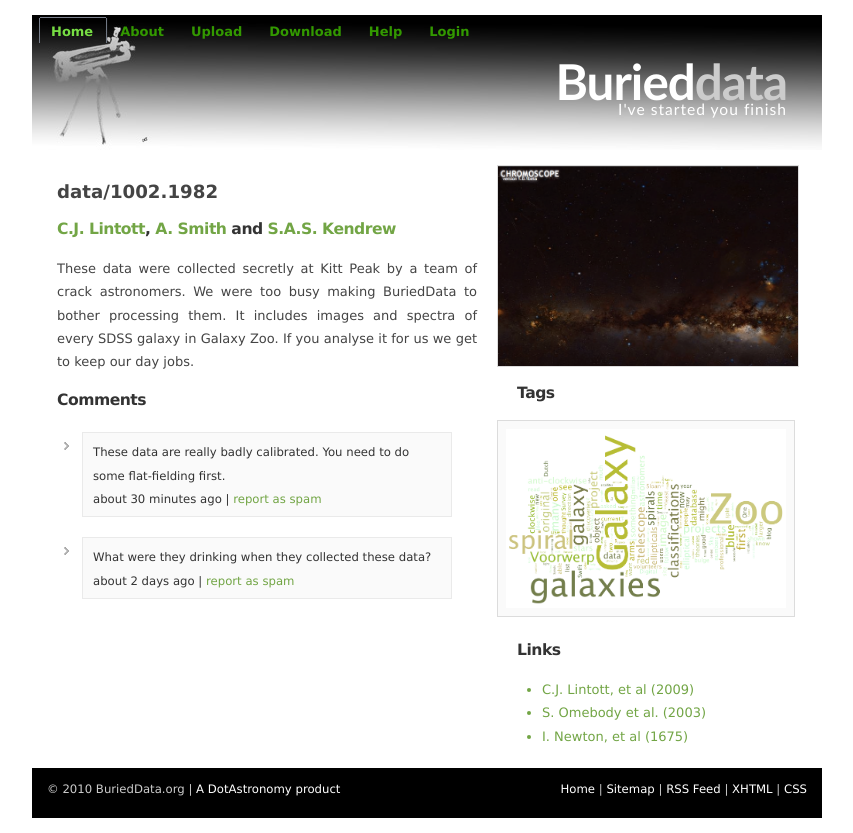
After one commit to dotAstronomy/Buried-Data, a PHP site: page /1002.1982.php in a window 1280 px wide. The commit adds this page. Shown: the whole page, without its empty margins (213-1066 px from the left). Run offline with PHP 8.4, Linux system fonts and the light colour scheme.

Commit message:
Added more web page files. See for example 1002.1982.php which shows how a data page could look. Tags and chromoscope embed are not yet there. And the tags are not supposed to be a tag cloud but I put it there because it's pretty.

```diff
--- /dev/null
+++ b/templates/1002.1982.php
@@ -0,0 +1,118 @@
+<!DOCTYPE html PUBLIC "-//W3C//DTD XHTML 1.0 Strict//EN" "http://www.w3.org/TR/xhtml1/DTD/xhtml1-strict.dtd">
+
+<html xmlns="http://www.w3.org/1999/xhtml" xml:lang="en" lang="en">
+
+<head>
+
+<title>Buried Data</title>
+
+<meta http-equiv="content-type" content="application/xhtml+xml; charset=UTF-8" />
+<meta name="author" content="Erwin Aligam - styleshout.com" />
+<meta name="description" content="Astronomical Graveyoard" />
+<meta name="keywords" content="keywords, here" />
+<meta name="robots" content="index, follow, noarchive" />
+<meta name="googlebot" content="noarchive" />
+<link rel="stylesheet" type="text/css" media="screen" href="burieddata.css" />
+
+<script type="text/javascript">
+
+function printTagCloud($tags) {
+        // $tags is the array
+
+        arsort($tags);
+
+        $max_size = 32; // max font size in pixels
+        $min_size = 12; // min font size in pixels
+
+        // largest and smallest array values
+        $max_qty = max(array_values($tags));
+        $min_qty = min(array_values($tags));
+
+        // find the range of values
+        $spread = $max_qty - $min_qty;
+        if ($spread == 0) { // we don't want to divide by zero
+                $spread = 1;
+        }
+
+        // set the font-size increment
+        $step = ($max_size - $min_size) / ($spread);
+
+        // loop through the tag array
+        foreach ($tags as $key => $value) {
+                // calculate font-size
+                // find the $value in excess of $min_qty
+                // multiply by the font-size increment ($size)
+                // and add the $min_size set above
+                $size = round($min_size + (($value - $min_qty) * $step));
+
+                echo '<a href="#" style="font-size: ' . $size . 'px"
+title="' . $value . ' things tagged with ' . $key . '">' . $key . '</a> ';
+        }
+}
+
+
+</script>
+
+</head>
+
+<body>
+<!-- wrap starts here -->
+<div id="wrap">
+
+<?php
+
+include("header.php");
+
+?>
+
+
+<!-- content-wrap starts here -->
+	  <div id="content-wrap">
+
+		<div id="left">
+
+		<h1>data/1002.1982</h1>
+
+
+			<h3><a href="">C.J. Lintott</a>, <a href="">A. Smith</a> and <a href="">S.A.S. Kendrew</a></h3>
+
+			<p>These data were collected secretly at Kitt Peak by a team of crack astronomers. We were too busy making BuriedData to bother processing them. It includes images and spectra of every SDSS galaxy in Galaxy Zoo. If you analyse it for us we get to keep our day jobs.</p>
+
+			<div id="comments">
+			<h3>Comments</h3>
+				<ul>
+				<li class="comments">These data are really badly calibrated. You need to do some flat-fielding first.<div class="commenttools">about 30 minutes ago | <a href="">report as spam</a></div></li>
+				<li class="comments">What were they drinking when they collected these data?<div class="commenttools">about 2 days ago | <a href="">report as spam</a></div></li>
+				</ul>
+			</div>
+
+		</div>
+
+  		<div id="right">
+
+			<div id="chromoscopeholder">
+				<img class="chromoscope" src="images/chromoscope.png" width="500">
+			</div>
+
+		<div id="tags">
+			<h3>Tags</h3>
+			<a href="http://www.wordle.net/show/wrdl/1652426/galaxy_zoo" target="_blank"><img src="images/galaxyzoo-wordle.png" width="280"></a>
+
+		</div>
+
+			<h3>Links</h3>
+			<ul>
+				<li><a href="">C.J. Lintott, et al (2009)</a></li>
+				<li><a href="">S. Omebody et al. (2003)</a></li>
+				<li><a href="">I. Newton, et al (1675)</a></li>
+			</ul>
+		</div>
+
+			<!-- content-wrap ends here -->
+	</div>
+
+	<?php
+
+	include("footer.html");
+
+	?>
--- a/templates/burieddata.css
+++ b/templates/burieddata.css
@@ -6,6 +6,8 @@
    TEMPLATE CODE    : 	S-0003
    VERSION          :   1.2
    LAST DATE MOD    :   January 21, 2010
+
+Modified for dotAstronomy and BuriedData
 
 ------------------------------------------------------ */
 
@@ -19,7 +21,7 @@
 body {
     font: 13px/180% 'Lucida Grande', Geneva, Verdana, Sans-Serif;
 	background-color: #FFFFFF;
- 	color: #555;
+ 	color: #444;
  	text-align: center;
  	margin: 15px 0;
 }
@@ -64,13 +66,17 @@ p {
 	text-align: justify;
 }
 
+li.comments {
+	list-style-image: url(images/square_arrow.gif);
+}
+
 ul, ol {
 	margin: 10px 30px;
 	padding: 0 15px;
 	color: #72A545;
 }
 ul span, ol span {
-	color: #666666;
+	color: #555;
 }
 
 /* images */
@@ -78,6 +84,11 @@ img {
 	background: #FAFAFA;
     border: 1px solid #DCDCDC;
 	padding: 8px;
+}
+img.chromoscope {
+	background: inherit;
+    border: none;
+	padding: 0px;
 }
 img.float-right {
   margin: 5px 0px 10px 10px;
@@ -132,7 +143,7 @@ input {
 	color:#777;
 }
 textarea {
-	width:400px;
+	width:100%;
 	padding:4px 5px;
 	font-size: 1em;
 	border:1px solid #eee;
@@ -282,6 +293,31 @@ input.button {
 #header-tabs #current a span { background-position:100% -42px; color: #77DD44;}
 
 /* main content */
+#left {
+	float: left;
+	width: 460px;
+	margin: 15px 0 10px 5px; padding: 0;
+	background-color: inherit;
+    display: inline;
+}
+
+#right {
+	float: right;
+	width: 320px;
+	margin: 15px 5px 10px 0; padding: 0;
+	background-color: inherit;
+    display: inline;
+}
+
+#chromoscopeholder {
+	background: #FAFAFA;
+	width: 300px;
+	height: 200px;
+	overflow: scroll;
+    border: 1px solid #DCDCDC;
+	padding: 0px;
+}
+
 #main {
 	float: left;
 	width: 530px;
--- /dev/null
+++ b/templates/footer.html
@@ -0,0 +1,32 @@
+
+			<div id="footer">
+
+				<p id="footer-left">
+					&copy; 2010 BuriedData.org |
+					<a href="http://www.dotastronomy.com/" title="dotAstronomy" target="_blank_">A DotAstronomy product</a>
+				</p>
+
+				<p id="footer-right">
+					<a href="index.html">Home</a> |
+	                <a href="index.html">Sitemap</a> |
+	                <a href="index.html">RSS Feed</a> |
+	                <a href="http://validator.w3.org/check?uri=referer">XHTML</a> |
+					<a href="http://jigsaw.w3.org/css-validator/check/referer">CSS</a>
+				</p>
+
+			</div>
+
+	<!-- wrap ends here -->
+	</div>
+
+
+</body>
+
+
+<!--
+
+add any scripts you want e.g. google analytics, etc.
+
+-->
+
+</html>
--- /dev/null
+++ b/templates/header.php
@@ -0,0 +1,17 @@
+<div id="header">
+
+	<h1 id="logo-text">Buried<span class="gray">data</span></h1>
+	<h2 id="slogan">I've started you finish</h2>
+
+	<div id="header-tabs">
+		<ul>
+			<li id="current"><a href="index.php"><span>Home</span></a></li>
+			<li><a href="index.php"><span>About</span></a></li>
+			<li><a href="index.php"><span>Upload</span></a></li>
+			<li><a href="index.php"><span>Download</span></a></li>
+			<li><a href="index.php"><span>Help</span></a></li>
+			<li><a href="index.php"><span>Login</span></a></li>
+		</ul>
+	</div>
+
+</div>
```
Also changed, not shown: templates/data-page.php (added, +65 -0 lines), templates/index.php (+8 -110 lines), templates/quick_query.php (added, +13 -0 lines), templates/styles.php (added, +134 -0 lines), templates/images/chromoscope.png (added), templates/images/galaxyzoo-wordle.png (added), templates/images/quote2.gif (added).
